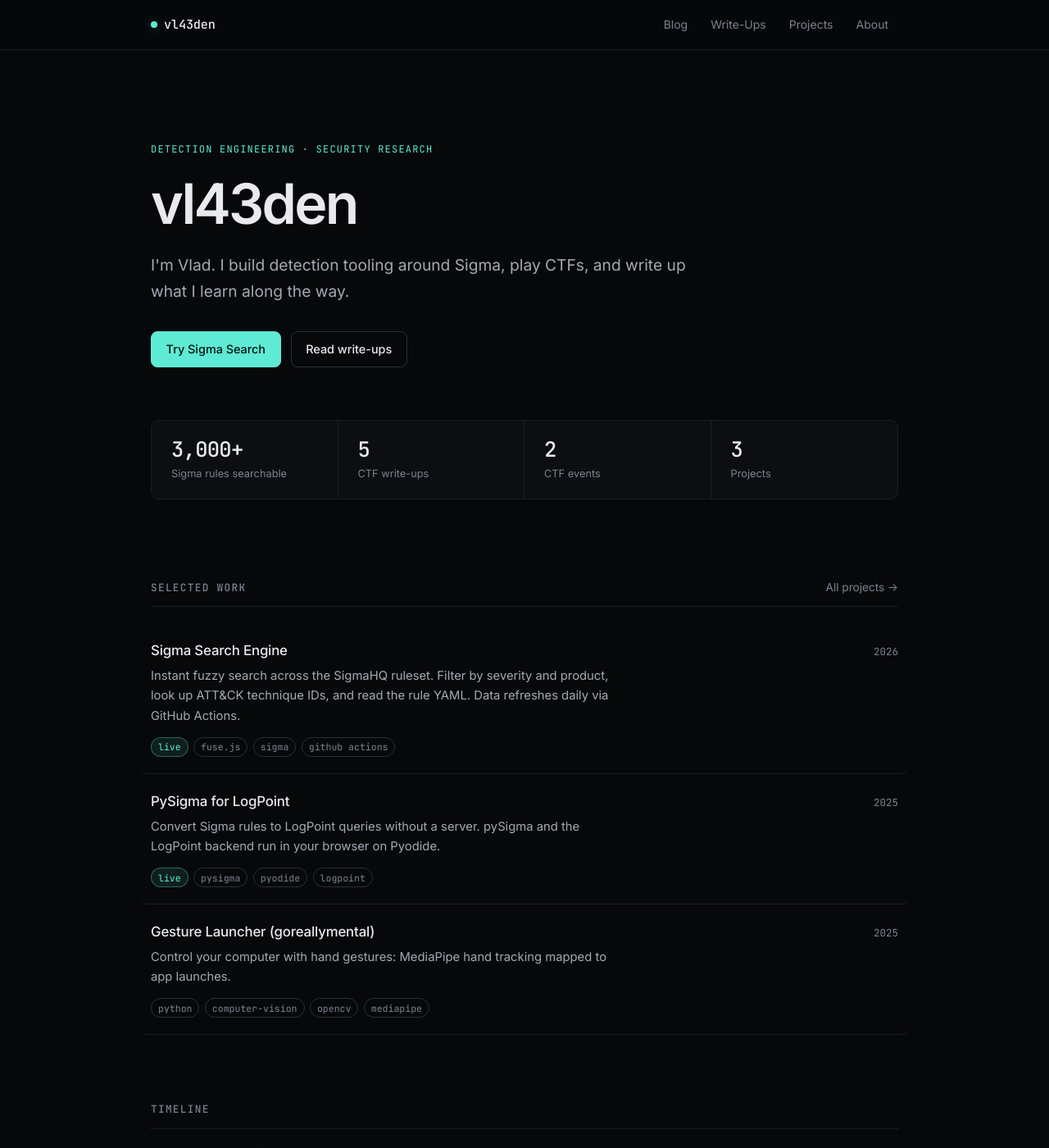
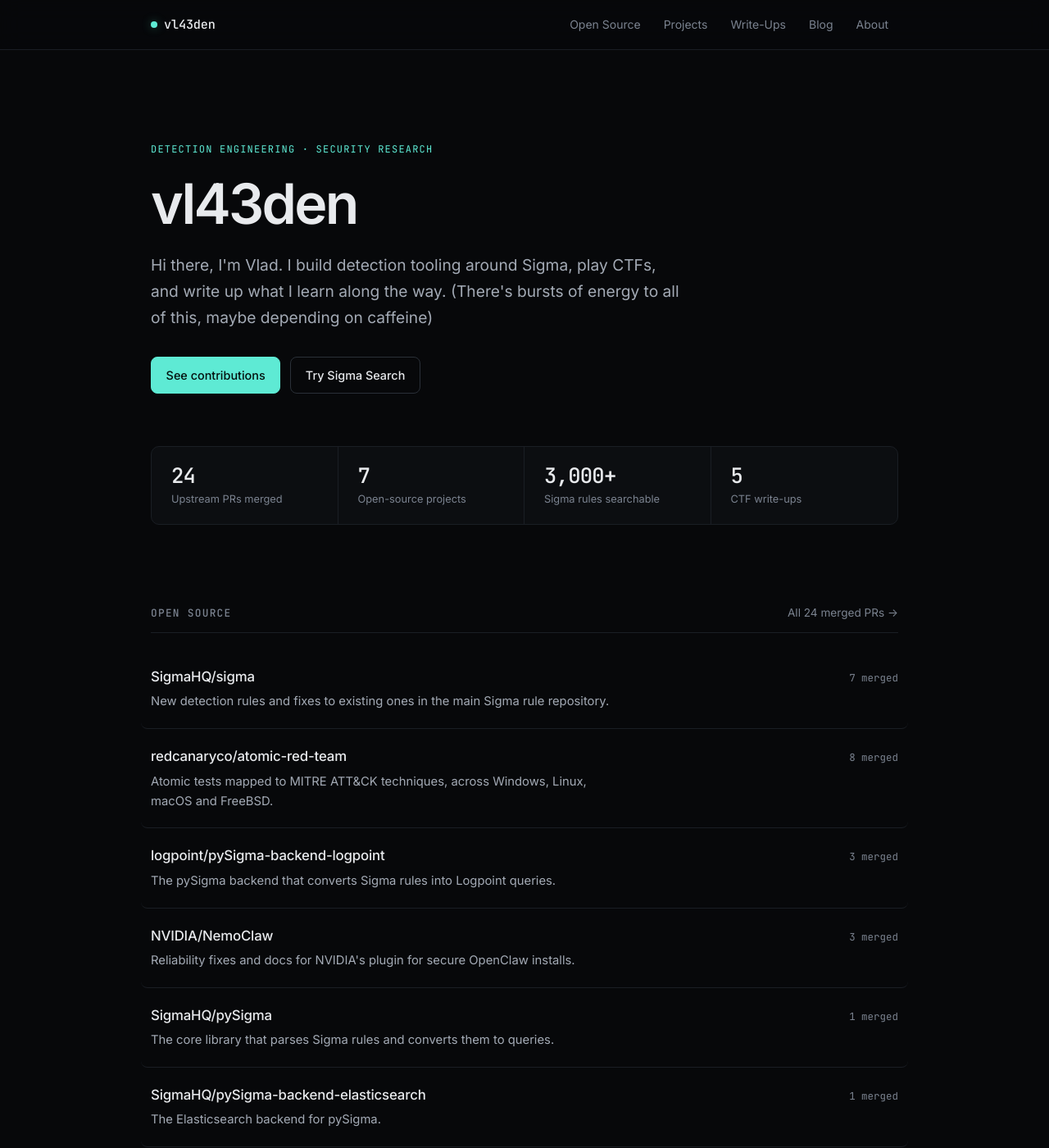
Before and after one commit to vl43den/vl43den.github.io, a Jekyll site: the page built from index.html, in a window 1280 px wide and 1400 px high. Shown: the whole window at 82% size. Built offline with Jekyll 4.4.1, drawn with Linux system fonts in a browser that asks for light colours; the list of posts is cut into pages by our own code; some of the changed text lies outside the part shown.

Commit message:
fix: add open-source contributions to the site
Add a /contributions/ page and a homepage section listing merged upstream
PRs (Sigma, Atomic Red Team, pySigma, Logpoint backend, Sentinel, NemoClaw),
driven by _data/contributions.yml. Lead the homepage stats with them, extend
the timeline through Sep 2026, and reword "refreshes daily" to "checked
daily for upstream changes".

Co-Authored-By: Claude Opus 5.5 <noreply@anthropic.com>

```diff
--- /dev/null
+++ b/_data/contributions.yml
@@ -0,0 +1,113 @@
+# Merged upstream pull requests, newest first within each project.
+# Add a PR under `prs` (merged) or `open` (still in review) and the homepage
+# counts and the /contributions/ page update themselves.
+- repo: SigmaHQ/sigma
+  about: "New detection rules and fixes to existing ones in the main Sigma rule repository."
+  prs:
+    - num: 6296
+      date: "2026-09-14"
+      title: "Suspicious Kerberos Ticket Request (ScriptBlock + CLI): remove the .GetRequest() requirement"
+    - num: 5978
+      date: "2026-05-02"
+      title: "UFW Disable Attempt: fix broken ufw-init detection and broaden coverage"
+    - num: 5767
+      date: "2025-11-20"
+      title: "New rule: Chaos/Darkside ransomware-style hidden cmd launch"
+    - num: 5677
+      date: "2025-10-03"
+      title: "Modify System Firewall: add nftables delete/flush to the selection set"
+    - num: 5675
+      date: "2025-10-03"
+      title: "LSASS procdump: additional flags and service names"
+    - num: 5600
+      date: "2025-08-18"
+      title: "Syslog clearing: add variants and empty-file idioms"
+    - num: 5594
+      date: "2025-08-13"
+      title: "PowerShell script rules: add CIM alias"
+  open:
+    - num: 6359
+      date: "2026-09-30"
+      title: "New rule: self-deletion via choice/del command combination"
+    - num: 5744
+      date: "2025-11-06"
+      title: "New rule: bindfltapi.dll execution by suspicious process"
+
+- repo: redcanaryco/atomic-red-team
+  about: "Atomic tests mapped to MITRE ATT&CK techniques, across Windows, Linux, macOS and FreeBSD."
+  prs:
+    - num: 3338
+      date: "2026-05-07"
+      title: "T1546.005: add Trap DEBUG atomic test"
+    - num: 3279
+      date: "2026-02-08"
+      title: "T1027 / T1027.013: character array and password-protected ZIP obfuscation tests"
+    - num: 3275
+      date: "2026-01-18"
+      title: "T1496 Resource Hijacking: Windows CPU load simulation"
+    - num: 3256
+      date: "2025-12-10"
+      title: "T1113: RDP bitmap cache extraction test"
+    - num: 3252
+      date: "2025-12-06"
+      title: "T1652: device driver discovery for Linux and macOS"
+    - num: 3237
+      date: "2025-11-26"
+      title: "T1049: process-aware, cross-platform network discovery"
+    - num: 3231
+      date: "2025-11-17"
+      title: "T1003.007: refactor FreeBSD heap memory dumping in dump_heap.py"
+    - num: 3229
+      date: "2025-11-14"
+      title: "T1007: service discovery methods across platforms"
+
+- repo: logpoint/pySigma-backend-logpoint
+  about: "The pySigma backend that converts Sigma rules into Logpoint queries."
+  prs:
+    - num: 33
+      date: "2026-02-28"
+      title: "Add Linux/auditd pipeline"
+    - num: 28
+      date: "2025-12-29"
+      title: "Upgrade to pySigma v1.0.0"
+    - num: 23
+      date: "2025-11-22"
+      title: "Refactor ConditionNOT formatting"
+
+- repo: NVIDIA/NemoClaw
+  about: "Reliability fixes and docs for NVIDIA's plugin for secure OpenClaw installs."
+  prs:
+    - num: 1981
+      date: "2026-04-16"
+      title: "Docs: expand the network-policy management guide"
+    - num: 1052
+      date: "2026-03-28"
+      title: "Fix file descriptor leak in acquireOnboardLock"
+    - num: 419
+      date: "2026-03-19"
+      title: "Preflight: auto-create swap on low-memory VMs to prevent OOM during sandbox build"
+
+- repo: SigmaHQ/pySigma
+  about: "The core library that parses Sigma rules and converts them to queries."
+  prs:
+    - num: 433
+      date: "2026-01-08"
+      title: "Avoid re-parsing SigmaString entries in values"
+
+- repo: SigmaHQ/pySigma-backend-elasticsearch
+  about: "The Elasticsearch backend for pySigma."
+  prs:
+    - num: 174
+      date: "2026-01-19"
+      title: "Fix SigmaNull conversion in the ECS Windows pipeline"
+
+- repo: Azure/Azure-Sentinel
+  about: "Hunting queries and analytics for Microsoft Sentinel."
+  prs:
+    - num: 15144
+      date: "2026-09-16"
+      title: "hunt_LOLBins.yaml: repair entity mappings"
+  open:
+    - num: 15290
+      date: "2026-10-08"
+      title: "Fix riskysignins delta"
--- a/_data/timeline.yml
+++ b/_data/timeline.yml
@@ -1,8 +1,28 @@
 # Newest first. Add an entry here and it shows up on the homepage.
-# Fields: date (free text), title, desc, url (optional)
+# Fields: date (free text), title, desc, url (optional; internal path or full https:// link)
+- date: "Sep 2026"
+  title: "Sentinel hunting query fix merged"
+  desc: "Repaired the entity mappings in hunt_LOLBins.yaml in Azure/Azure-Sentinel. Same month: a Kerberos ticket request rule fix merged into SigmaHQ/sigma."
+  url: https://github.com/Azure/Azure-Sentinel/pull/15144
+- date: "May 2026"
+  title: "Trap DEBUG atomic test and UFW rule fix"
+  desc: "Added T1546.005-5 to Atomic Red Team and fixed the broken ufw-init detection in the Sigma UFW Disable Attempt rule."
+  url: https://github.com/redcanaryco/atomic-red-team/pull/3338
+- date: "Mar – Apr 2026"
+  title: "Three PRs merged into NVIDIA/NemoClaw"
+  desc: "Auto-created swap on low-memory VMs to stop OOM during sandbox builds, fixed a file descriptor leak, and expanded the network-policy docs."
+  url: /contributions/#nvidia-nemoclaw
+- date: "Feb 2026"
+  title: "Linux/auditd pipeline for the Logpoint backend"
+  desc: "Merged upstream into logpoint/pySigma-backend-logpoint, alongside new T1027 obfuscation tests in Atomic Red Team."
+  url: https://github.com/logpoint/pySigma-backend-logpoint/pull/33
+- date: "Jan 2026"
+  title: "Fixes in pySigma core and the Elasticsearch backend"
+  desc: "Stopped SigmaString values being re-parsed in pySigma, and fixed SigmaNull conversion in the ECS Windows pipeline."
+  url: https://github.com/SigmaHQ/pySigma/pull/433
 - date: "Jan 2026"
   title: "Sigma Search Engine"
-  desc: "Static search UI over 3,000+ Sigma detection rules. Fuzzy search, ATT&CK ID lookup, severity/product filters. Rules refresh daily through GitHub Actions."
+  desc: "Static search UI over 3,000+ Sigma detection rules. Fuzzy search, ATT&CK ID lookup, severity/product filters. Checked daily for upstream changes through GitHub Actions."
   url: /sigma-search/
 - date: "Jan 2026"
   title: "Earned CRISAM, SC-900 and AZ-900"
@@ -14,5 +34,9 @@
   url: /blog/
 - date: "Dec 2025"
   title: "PySigma for LogPoint"
-  desc: "Sigma-to-LogPoint conversion that runs entirely in the browser via Pyodide, with Linux pipeline support."
+  desc: "Sigma-to-LogPoint conversion that runs entirely in the browser via Pyodide, and the pySigma 1.0 upgrade merged into the backend."
   url: /converter-lp/
+- date: "Aug – Nov 2025"
+  title: "First upstream detections"
+  desc: "Five rule contributions merged into SigmaHQ/sigma and three atomic tests into Atomic Red Team."
+  url: /contributions/
--- a/_includes/header.html
+++ b/_includes/header.html
@@ -2,7 +2,7 @@
   <div class="wrap bar">
     <a class="brand" href="{{ '/' | relative_url }}">vl43den</a>
     <nav aria-label="Primary">
-      {% assign links = "Blog|/blog/,Write-Ups|/writeups/,Projects|/projects/,About|/about/" | split: "," %}
+      {% assign links = "Open Source|/contributions/,Projects|/projects/,Write-Ups|/writeups/,Blog|/blog/,About|/about/" | split: "," %}
       {% for link in links %}
       {% assign parts = link | split: "|" %}
       <a href="{{ parts[1] | relative_url }}"{% if page.url contains parts[1] %} aria-current="page"{% endif %}>{{ parts[0] }}</a>
--- a/assets/css/main.css
+++ b/assets/css/main.css
@@ -217,6 +217,13 @@ a {
 
 .section-head a:hover {
   color: var(--accent);
+}
+
+.section-note {
+  margin: -0.25rem 0 0.5rem;
+  color: var(--text-2);
+  font-size: 0.925rem;
+  max-width: 62ch;
 }
 
 /* ========================================
--- /dev/null
+++ b/contributions/index.html
@@ -0,0 +1,42 @@
+---
+layout: default
+title: Open Source
+description: "Merged pull requests to Sigma, Atomic Red Team, pySigma, Microsoft Sentinel and other projects."
+---
+
+{% assign merged = 0 %}
+{% for group in site.data.contributions %}{% assign merged = merged | plus: group.prs.size %}{% endfor %}
+
+<div class="page-head">
+  <h1>Open source</h1>
+  <p>{{ merged }} pull requests merged into {{ site.data.contributions | size }} upstream projects, mostly detection content and the tooling around it.</p>
+</div>
+
+{% for group in site.data.contributions %}
+<section class="section" id="{{ group.repo | slugify }}">
+  <div class="section-head">
+    <h2>{{ group.repo }}</h2>
+    <a href="https://github.com/{{ group.repo }}/pulls?q=is%3Apr+author%3Avl43den" target="_blank" rel="noopener">{{ group.prs.size }} merged &nearr;</a>
+  </div>
+  <p class="section-note">{{ group.about }}</p>
+  <ul class="rows">
+    {% for pr in group.open %}
+    <li>
+      <a class="row" href="https://github.com/{{ group.repo }}/pull/{{ pr.num }}" target="_blank" rel="noopener">
+        <span class="row-title">{{ pr.title }}</span>
+        <span class="row-meta">#{{ pr.num }} &middot; {{ pr.date | date: "%b %Y" }}</span>
+        <span class="tags"><span class="tag">in review</span></span>
+      </a>
+    </li>
+    {% endfor %}
+    {% for pr in group.prs %}
+    <li>
+      <a class="row" href="https://github.com/{{ group.repo }}/pull/{{ pr.num }}" target="_blank" rel="noopener">
+        <span class="row-title">{{ pr.title }}</span>
+        <span class="row-meta">#{{ pr.num }} &middot; {{ pr.date | date: "%b %Y" }}</span>
+      </a>
+    </li>
+    {% endfor %}
+  </ul>
+</section>
+{% endfor %}
--- a/index.html
+++ b/index.html
@@ -4,19 +4,29 @@ title: Home
 ---
 
 {% assign events = site.ctfs | group_by: 'event' %}
+{% assign merged = 0 %}
+{% for group in site.data.contributions %}{% assign merged = merged | plus: group.prs.size %}{% endfor %}
 
 <section class="hero">
   <p class="eyebrow accent">Detection engineering &middot; Security research</p>
   <h1>vl43den</h1>
   <p class="lede">
-    I'm Vlad. I build detection tooling around Sigma, play CTFs, and write up what I learn along the way.
+    Hi there, I'm Vlad. I build detection tooling around Sigma, play CTFs, and write up what I learn along the way. (There's bursts of energy to all of this, maybe depending on caffeine)
   </p>
   <div class="hero-cta">
-    <a href="{{ '/sigma-search/' | relative_url }}" class="btn btn-primary">Try Sigma Search</a>
-    <a href="{{ '/writeups/' | relative_url }}" class="btn">Read write-ups</a>
+    <a href="{{ '/contributions/' | relative_url }}" class="btn btn-primary">See contributions</a>
+    <a href="{{ '/sigma-search/' | relative_url }}" class="btn">Try Sigma Search</a>
   </div>
 
   <div class="stats">
+    <div class="stat">
+      <div class="stat-value">{{ merged }}</div>
+      <div class="stat-label">Upstream PRs merged</div>
+    </div>
+    <div class="stat">
+      <div class="stat-value">{{ site.data.contributions | size }}</div>
+      <div class="stat-label">Open-source projects</div>
+    </div>
     <div class="stat">
       <div class="stat-value">3,000+</div>
       <div class="stat-label">Sigma rules searchable</div>
@@ -25,15 +35,25 @@ title: Home
       <div class="stat-value">{{ site.ctfs | size }}</div>
       <div class="stat-label">CTF write-ups</div>
     </div>
-    <div class="stat">
-      <div class="stat-value">{{ events | size }}</div>
-      <div class="stat-label">CTF events</div>
-    </div>
-    <div class="stat">
-      <div class="stat-value">{{ site.projects | size | plus: 2 }}</div>
-      <div class="stat-label">Projects</div>
-    </div>
   </div>
+</section>
+
+<section class="section">
+  <div class="section-head">
+    <h2>Open source</h2>
+    <a href="{{ '/contributions/' | relative_url }}">All {{ merged }} merged PRs &rarr;</a>
+  </div>
+  <ul class="rows">
+    {% for group in site.data.contributions %}
+    <li>
+      <a class="row" href="{{ '/contributions/' | relative_url }}#{{ group.repo | slugify }}">
+        <span class="row-title">{{ group.repo }}</span>
+        <span class="row-meta">{{ group.prs.size }} merged</span>
+        <span class="row-desc">{{ group.about }}</span>
+      </a>
+    </li>
+    {% endfor %}
+  </ul>
 </section>
 
 <section class="section">
@@ -46,7 +66,7 @@ title: Home
       <a class="row" href="{{ '/sigma-search/' | relative_url }}">
         <span class="row-title">Sigma Search Engine</span>
         <span class="row-meta">2026</span>
-        <span class="row-desc">Instant fuzzy search across the SigmaHQ ruleset. Filter by severity and product, look up ATT&amp;CK technique IDs, and read the rule YAML. Data refreshes daily via GitHub Actions.</span>
+        <span class="row-desc">Instant fuzzy search across the SigmaHQ ruleset. Filter by severity and product, look up ATT&amp;CK technique IDs, and read the rule YAML. Checked daily for upstream changes via GitHub Actions.</span>
         <span class="tags"><span class="tag live">live</span><span class="tag">fuse.js</span><span class="tag">sigma</span><span class="tag">github actions</span></span>
       </a>
     </li>
@@ -80,7 +100,7 @@ title: Home
     <li>
       <time>{{ item.date }}</time>
       <div class="tl-body">
-        <div class="tl-title">{% if item.url %}<a href="{{ item.url | relative_url }}">{{ item.title }}</a>{% else %}{{ item.title }}{% endif %}</div>
+        <div class="tl-title">{% if item.url contains '://' %}<a href="{{ item.url }}" target="_blank" rel="noopener">{{ item.title }}</a>{% elsif item.url %}<a href="{{ item.url | relative_url }}">{{ item.title }}</a>{% else %}{{ item.title }}{% endif %}</div>
         <p class="tl-desc">{{ item.desc }}</p>
       </div>
     </li>
--- a/projects/index.html
+++ b/projects/index.html
@@ -13,7 +13,7 @@ title: Projects
     <a class="row" href="{{ '/sigma-search/' | relative_url }}">
       <span class="row-title">Sigma Search Engine</span>
       <span class="row-meta">2026</span>
-      <span class="row-desc">Search 3,000+ Sigma detection rules by title, author or ATT&amp;CK technique. Updated daily.</span>
+      <span class="row-desc">Search 3,000+ Sigma detection rules by title, author or ATT&amp;CK technique. Checked daily for upstream changes.</span>
       <span class="tags"><span class="tag live">live</span><span class="tag">web tool</span></span>
     </a>
   </li>
```
